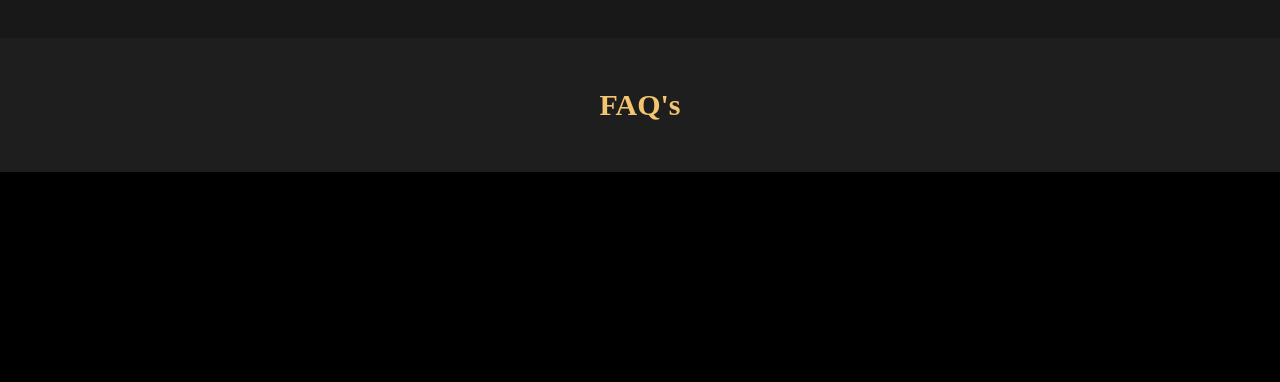
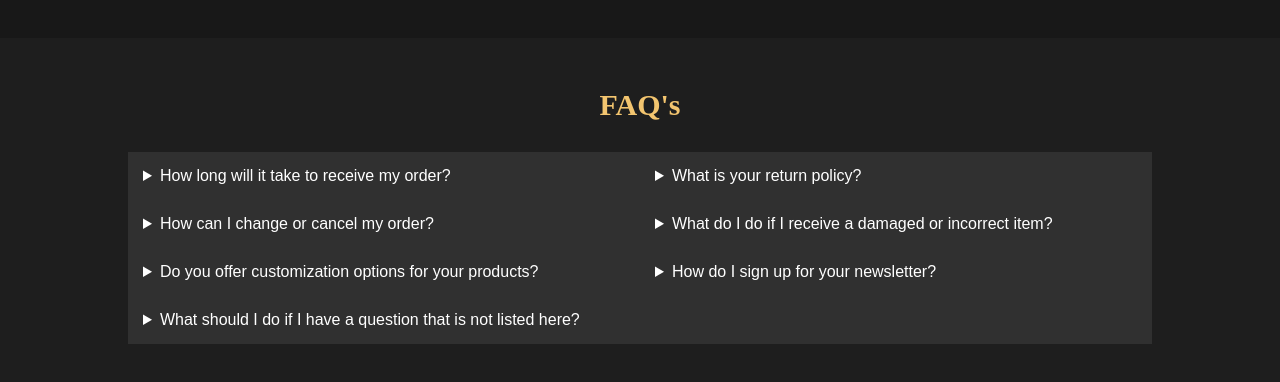
Before and after one commit to Jalla-js/PersonalPage, a plain HTML site: page index.html in a window 1280 px wide. Shown: the part 3394-3776 px from the top of the page. Before the commit the page ends 3566 px from the top, so only its background shows below. Drawn offline with Linux system fonts and the light colour scheme.

Commit message:
last features added

```diff
--- a/index.html
+++ b/index.html
@@ -83,6 +83,36 @@
         </section>
         <section id="FAQs">
             <h1 class="header">FAQ's</h1>
+            <div id="FAQContainer">
+              <details>
+                <summary>How long will it take to receive my order?</summary>
+                <span>Delivery times vary depending on your location and the shipping method selected. Typically, orders are delivered within 3-7 business days.</span>
+              </details>
+              <details>
+                <summary>What is your return policy?</summary>
+                <span>We offer a 30-day return policy on most items. Products must be returned in their original condition. Certain items may be non-returnable.</span>
+              </details>
+              <details>
+                <summary>How can I change or cancel my order?</summary>
+                <span>If you need to change or cancel your order, please contact us as soon as possible. If the order has not been processed, we will do our best to accommodate your request.</span>
+              </details>
+              <details>
+                <summary>What do I do if I receive a damaged or incorrect item?</summary>
+                <span>If you receive a damaged or incorrect item, please contact us immediately.</span>
+              </details>
+              <details>
+                <summary>Do you offer customization options for your products?</summary>
+                <span>Yes, some of our products can be customized. Please check the product details or contact us for more information.</span>
+              </details>
+              <details>
+                <summary>How do I sign up for your newsletter?</summary>
+                <span>You can sign up for our newsletter by entering your email address at the bottom of our homepage</span>
+              </details>
+              <details>
+                <summary>What should I do if I have a question that is not listed here?</summary>
+                <span>If your question is not listed here, please reach out to us directly via our contact page, and we'll be happy to assist you.</span>
+              </details>
+            </div>
         </section>
 
     <script src="script.js"></script>
--- a/style.css
+++ b/style.css
@@ -414,10 +414,38 @@ figure.snip1157 .author h5 span {
   padding: 50px;
 }
 
+#FAQContainer {
+  position: relative;
+  margin-top: 30px;
+  display: flex;
+  flex-wrap: wrap;
+  width: 80VW;
+  left: 50%;
+  translate: -50%;
+}
+
+#FAQContainer details {
+  flex: 50%;
+  color: #ffffff;
+  font-family: 'Raleway', Arial, sans-serif;
+  background-color: #303030;
+  padding: 15px;
+}
+
+#FAQContainer details[open] span {
+  position: relative;
+  top: 10px;
+  left: 20px;
+}
 
 
 /* Extra rules / animations  */
 
+@media (max-width: 800px) {
+  #FAQContainer details {
+    flex: 100%;
+  }
+}
 
 @media (max-width: 960px) {
   #AUImage, #AUText {
```
Also changed, not shown: script.js (indentation only).
